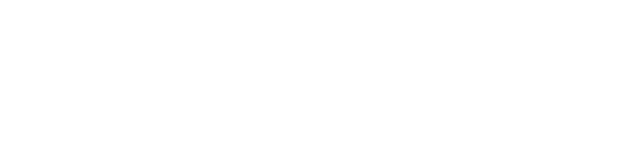
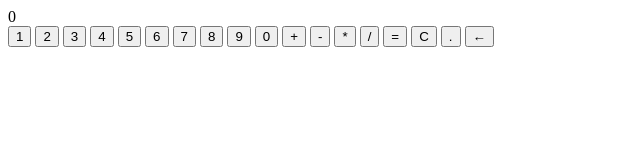
Before and after one commit to Hatsunmikk/calculator, a plain HTML site: page index.html in a window 1280 px wide. Shown: the whole page, without its empty margins (0-640 px from the left). Drawn offline with Linux system fonts and the light colour scheme.

Commit message:
Create the html structure for the calculator

```diff
--- a/index.html
+++ b/index.html
@@ -8,7 +8,29 @@
     </head>
 
     <body>
-        <div></div>
+        <div class="calculator">
+            <div id="display">0</div>
+            <div class="buttons">
+              <button class="digit">1</button>
+              <button class="digit">2</button>
+              <button class="digit">3</button>
+              <button class="digit">4</button>
+              <button class="digit">5</button>
+              <button class="digit">6</button>
+              <button class="digit">7</button>
+              <button class="digit">8</button>
+              <button class="digit">9</button>
+              <button class="digit">0</button>
+              <button class="operator">+</button>
+              <button class="operator">-</button>
+              <button class="operator">*</button>
+              <button class="operator">/</button>
+              <button id="equals">=</button>
+              <button id="clear">C</button>
+              <button id="decimal">.</button>
+              <button id="backspace">←</button>
+            </div>
+          </div>
 
         <script src="logic.js"></script>
     </body>
```
